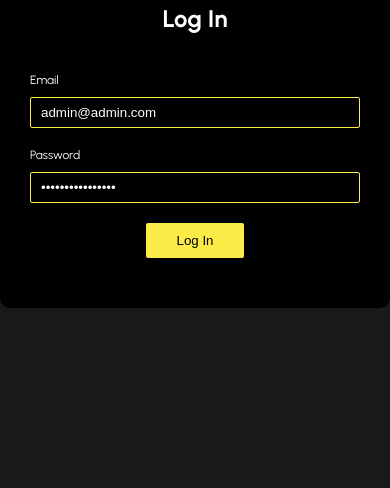
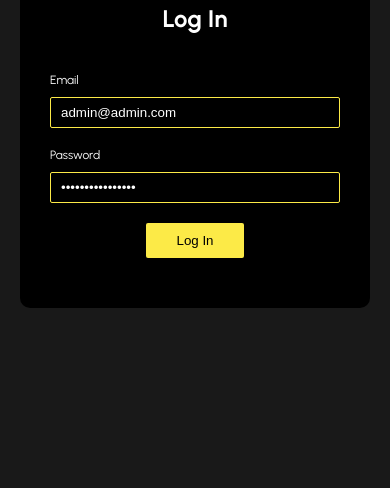
Before and after one commit to Ziad1258/testing, a plain HTML site: page index.html in a window 390 px wide. Shown: the part 356-844 px from the top of the page. Drawn offline with nearby package versions, Linux system fonts and the light colour scheme.

Commit message:
add some styles

```diff
--- a/index.css
+++ b/index.css
@@ -55,6 +55,12 @@
     }
 
 }
+@media (max-width: 541px) {
+    .navLink span{
+        display: none;
+    }
+
+}
 .holder {
     display: flex;
 }
@@ -65,14 +71,18 @@
 }
 #loginForm {
     width: 350px;
-    max-width: 350px;
-    /* height: 400px; */
     background: var(--black-color);
     border-radius: 10px;
     padding: 10px 30px;
     display: flex;
     flex-direction: column;
     gap: 20px;
+}
+@media (max-width: 541px) {
+     #loginForm {
+        width: 100%;
+        margin: 0 20px;
+    }
 }
 
 #loginForm .logoImage {
```
